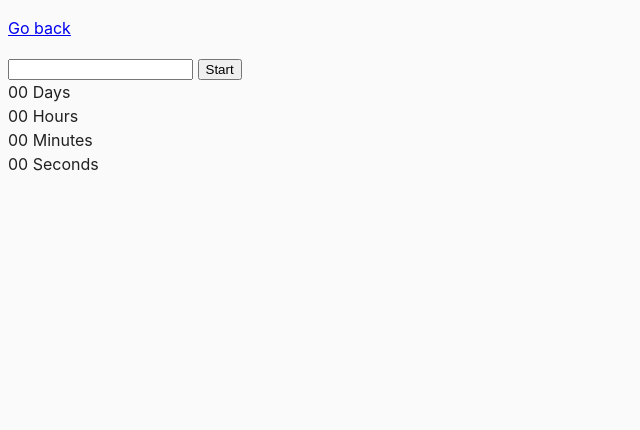
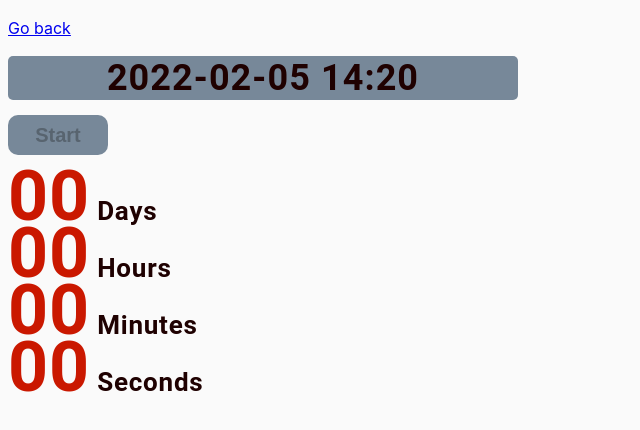
Before and after one commit to Spec27/goit-js-hw-09, a website built with Parcel: page src/02-timer.html in a window 1280 px wide. Shown: the whole page, without its empty margins (0-640 px from the left). Built offline with nearby package versions, Linux system fonts and the light colour scheme.

Commit message:
Готова задача 2

```diff
--- a/package.json
+++ b/package.json
@@ -26,6 +26,7 @@
     "sass": "^1.32.8"
   },
   "dependencies": {
-    "flatpickr": "^4.6.9"
+    "flatpickr": "^4.6.9",
+    "notiflix": "^3.2.4"
   }
 }
--- a/src/css/common.css
+++ b/src/css/common.css
@@ -39,3 +39,50 @@ img {
 .style-btn-stop:hover {
   background-color: rgb(247, 56, 56);
 }
+
+.style-timer {
+  font-family: Roboto;
+  font-style: normal;
+  font-weight: bold;
+  font-size: 26px;
+  line-height: 42px;
+  letter-spacing: 0.03em;
+  color: #1f0101;
+}
+
+.style-input {
+  text-align: center;
+  font-family: Roboto;
+  font-style: normal;
+  font-weight: bold;
+  font-size: 36px;
+  line-height: 42px;
+  text-align: center;
+  letter-spacing: 0.03em;
+  color: #1f0101;
+  background-color: #778899;
+  border-style: none;
+  border-radius: 5px;
+  margin-bottom: 15px;
+}
+.style-btn-start-timer {
+  display: flex;
+  justify-content: center;
+  align-items: center;
+  font-size: 20px;
+  font-weight: bold;
+  margin-bottom: 10px;
+  width: 100px;
+  height: 40px;
+  margin-bottom: 20px;
+  background-color: #778899;
+  border-style: none;
+  border-radius: 10px;
+  cursor: pointer;
+}
+
+.value {
+  color: rgb(202, 24, 0);
+  font-size: 70px;
+  font-weight: bold;
+}
--- a/src/js/02-timer.js
+++ b/src/js/02-timer.js
@@ -1,2 +1,77 @@
 import flatpickr from 'flatpickr';
 import 'flatpickr/dist/flatpickr.min.css';
+require('flatpickr/dist/themes/dark.css');
+import Notiflix from 'notiflix';
+
+const startBtn = document.querySelector('button[data-start]');
+const daysEll = document.querySelector('span[data-days]');
+const hoursEll = document.querySelector('span[data-hours]');
+const minutesEll = document.querySelector('span[data-minutes]');
+const secondsEll = document.querySelector('span[data-seconds]');
+const style = document.querySelector('.timer');
+const stuleInputEll = document.querySelector('#datetime-picker');
+
+startBtn.classList.add('style-btn-start-timer');
+style.classList.add('style-timer');
+stuleInputEll.classList.add('style-input');
+
+let selectedDate = 0;
+let intervalId = null;
+startBtn.disabled = true;
+
+const options = {
+  enableTime: true,
+  time_24hr: true,
+  defaultDate: new Date(),
+  minuteIncrement: 1,
+  onClose(selectedDates) {
+    if (selectedDates[0] - options.defaultDate > 0) {
+      selectedDate = selectedDates[0].getTime();
+      startBtn.disabled = false;
+    } else {
+      Notiflix.Notify.warning('Please choose a date in the future');
+      startBtn.disabled = true;
+    }
+  },
+};
+const fp = flatpickr('#datetime-picker', options);
+startBtn.addEventListener('click', startTimer);
+
+function startTimer() {
+  let intervalId = setInterval(() => {
+    const currentTime = Date.now();
+    const deltaTime = selectedDate - currentTime;
+    const time = convertMs(deltaTime);
+    updateClockface(time);
+  }, 1000);
+}
+
+function pad(value) {
+  return String(value).padStart(2, '0');
+}
+
+function convertMs(ms) {
+  const second = 1000;
+  const minute = second * 60;
+  const hour = minute * 60;
+  const day = hour * 24;
+
+  if (ms <= 0) {
+    clearInterval(intervalId);
+    ms = 0;
+  }
+
+  const days = pad(Math.floor(ms / day));
+  const hours = pad(Math.floor((ms % day) / hour));
+  const minutes = pad(Math.floor(((ms % day) % hour) / minute));
+  const seconds = pad(Math.floor((((ms % day) % hour) % minute) / second));
+
+  return { days, hours, minutes, seconds };
+}
+
+function updateClockface({ days, hours, minutes, seconds }) {
+  daysEll.textContent = days;
+  hoursEll.textContent = hours;
+  minutesEll.textContent = minutes;
+  secondsEll.textContent = seconds;
+}
```
Also changed, not shown: 1 other file.
